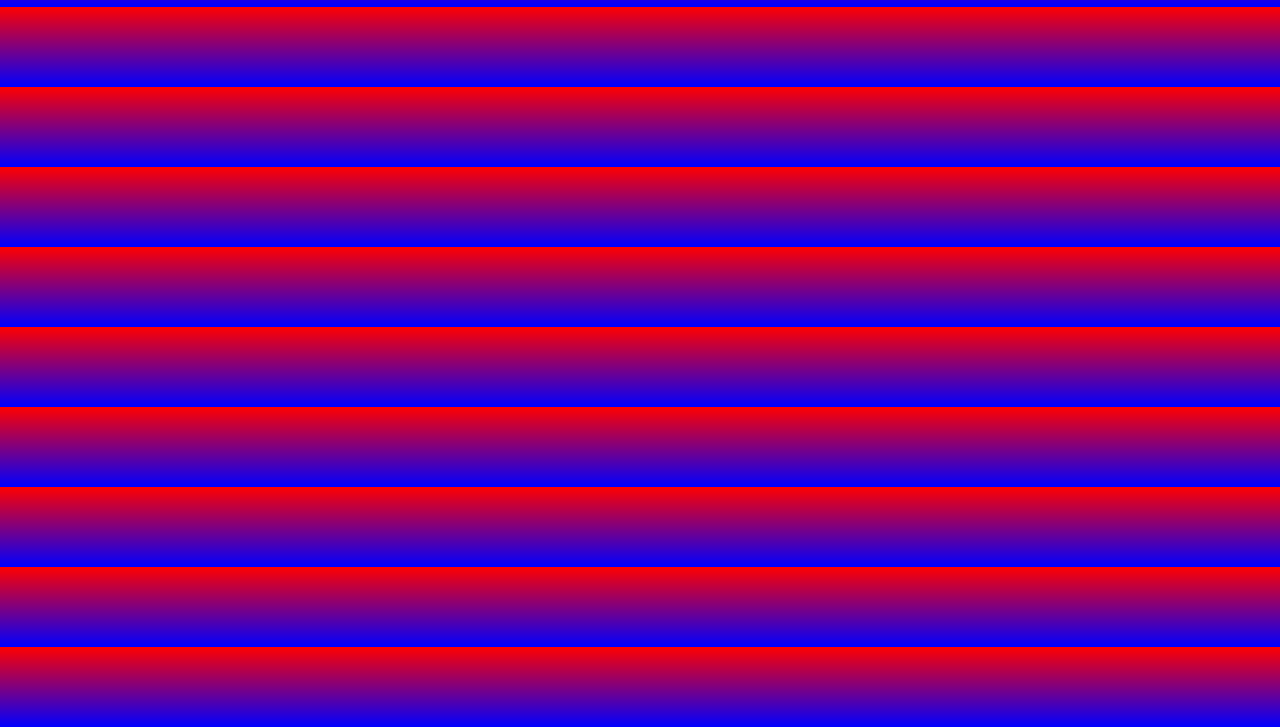
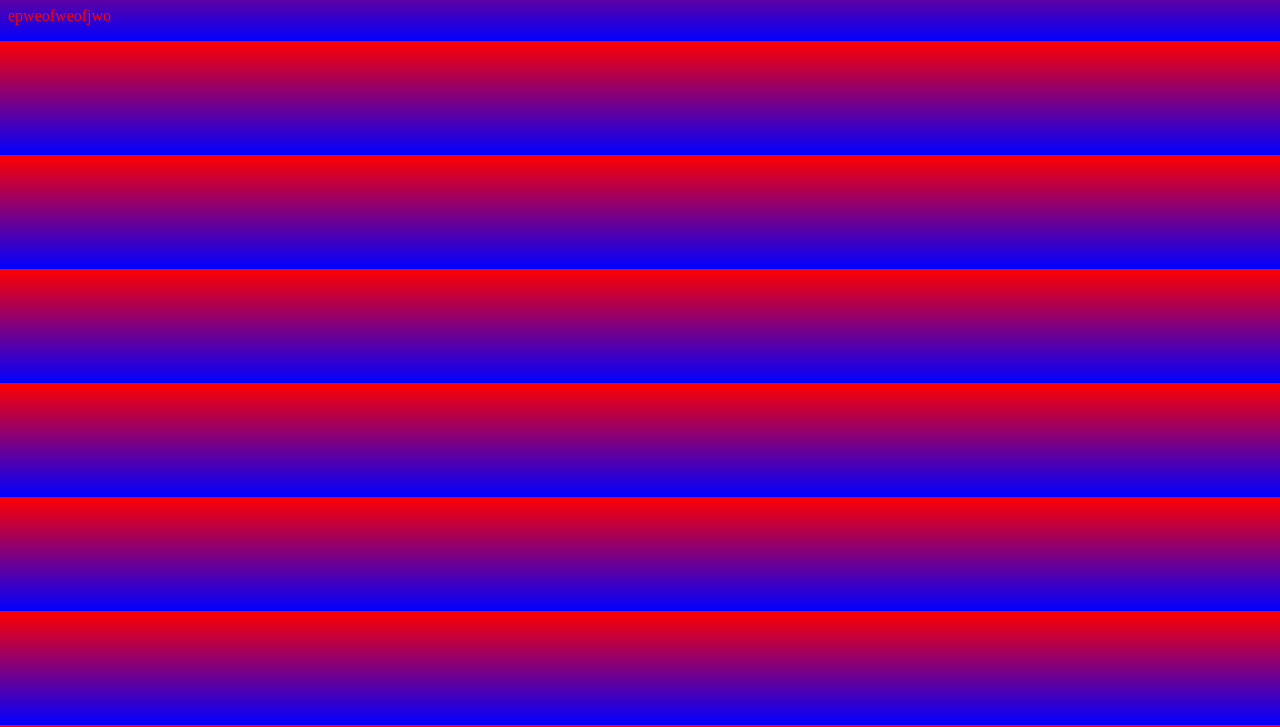
Before and after one commit to controlnt/GIT, a plain HTML site: page index.html in a window 1280 px wide. Shown: the part 73-800 px from the top of the page. Drawn offline with Linux system fonts and the light colour scheme.

Commit message:
Update index.html

```diff
--- a/index.html
+++ b/index.html
@@ -9,5 +9,6 @@
 </head>
 <body>
     <h1>h1</h1>
+    <p>epweofweofjwo</p>
 </body>
 </html>
```
